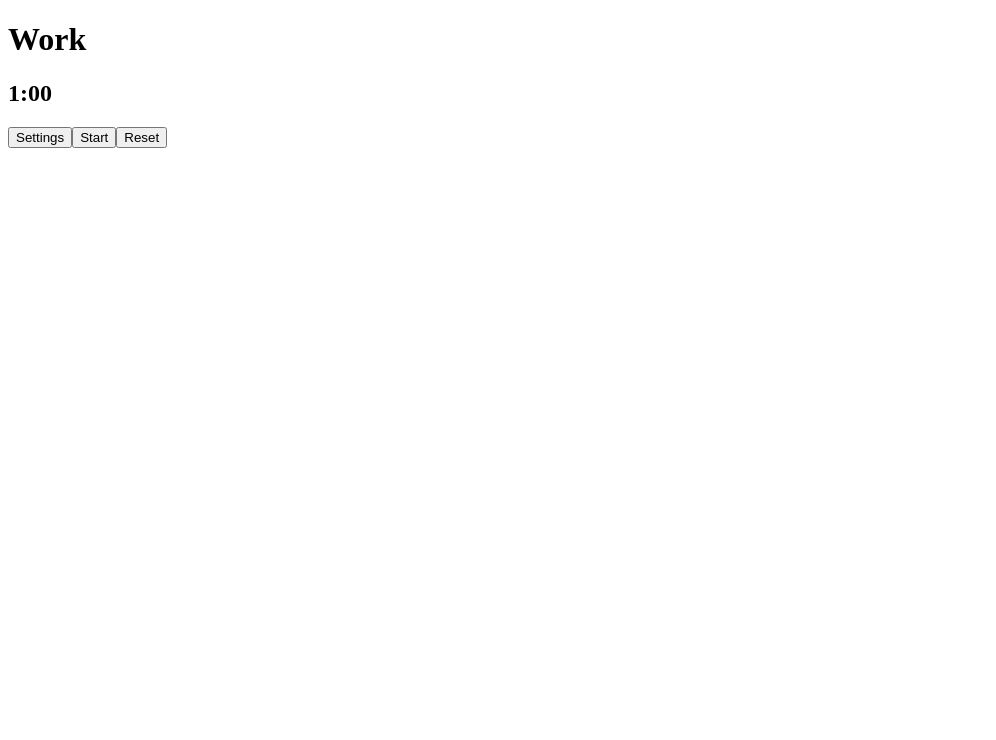
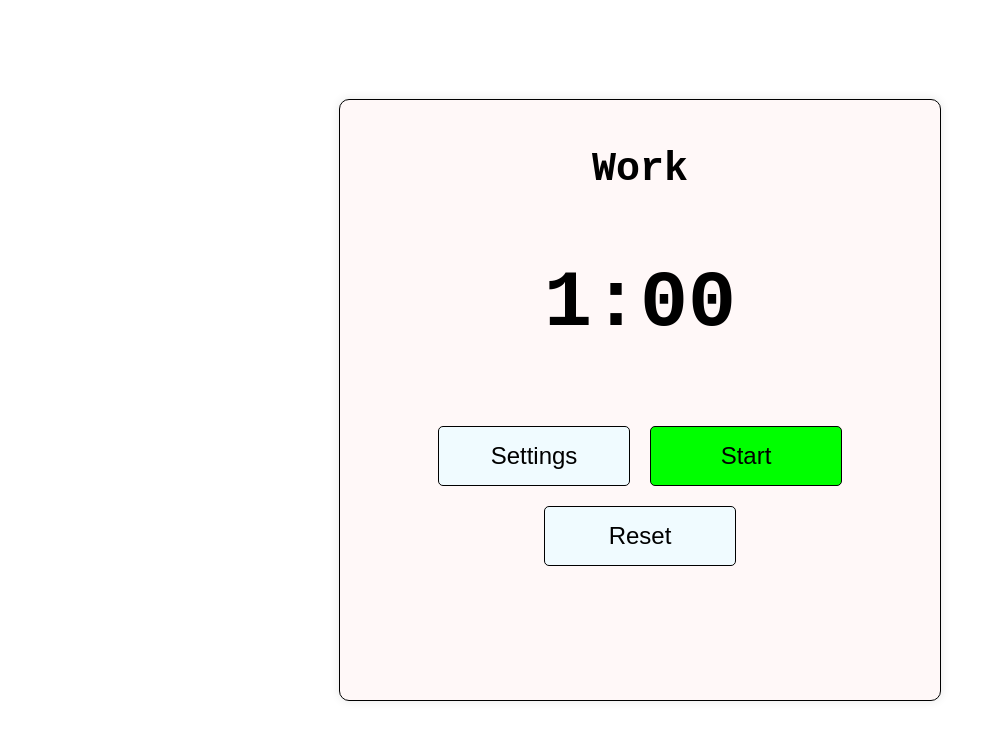
Before and after one commit to eckertliam/focus-timer, a React (Create React App) app: page / in a window 1280 px wide. Shown: the top 740 px of the page, without its empty margins (0-996 px from the left). Built offline with nearby package versions, Linux system fonts and the light colour scheme.

Commit message:
basic styling

```diff
--- a/src/App.css
+++ b/src/App.css
@@ -0,0 +1,58 @@
+/* the container class is centered in the middle of the screen */
+.container {
+    width: 70vh;
+    height: 70vh;
+    background-color: #fff8f8;
+    position: absolute;
+    top: 50%;
+    left: 50%;
+    transform: translate(-50%, -50%);
+    border-radius: 10px;
+    box-shadow: 0 0 10px 0 rgba(0, 0, 0, 0.1);
+    border: #000000 1px solid;
+    padding: 20px;
+    text-align: center;
+    font-family: 'Hack', monospace;
+}
+
+.container h1 {
+    font-size: 2.5em;
+}
+
+.container h2 {
+    font-size: 5em;
+    font-weight: bold;
+}
+
+.timerBtn {
+    padding: 10px;
+    margin: 10px;
+    font-size: 1.5em;
+    border-radius: 5px;
+    border: #000000 1px solid;
+    width: 15vw;
+    height: 7.5vh;
+}
+
+#lightStart {
+    background-color: #00ff00;
+}
+
+#lightPause {
+    background-color: #ff0000;
+}
+
+#lightReset, #lightSettingsBtn {
+    background-color: #f0fbff;
+}
+
+.numInput {
+    width: 5vw;
+    height: 3vh;
+    font-size: 1.5em;
+    border: #000000 0.4px solid;
+    appearance: none;
+    -moz-appearance: none;
+    -webkit-appearance: none;
+    text-align: center;
+}
--- a/src/App.tsx
+++ b/src/App.tsx
@@ -1,5 +1,6 @@
 import React from "react";
 import alarm from './assets/alarm.wav';
+import './App.css';
 
 const audio = new Audio(alarm);
 
@@ -62,24 +63,33 @@ export default class App extends React.Component {
     }
 
     render() {
+        document.title = secondsToTime(this.state.time);
+        const themePrefix = this.state.darkMode ? 'dark' : 'light';
         if (this.state.inSettings) {
             return (
-                <div>
+                <div id={themePrefix + 'Settings'} className='container'>
                     <h1>Settings</h1>
-                    <input type="number" value={this.state.worktime / 60} onChange={(e) => this.setState({ worktime: parseInt(e.target.value) * 60 })} />
-                    <input type="number" value={this.state.breaktime / 60} onChange={(e) => this.setState({ breaktime: parseInt(e.target.value) * 60 })} />
-                    <input type="checkbox" checked={this.state.darkMode} onChange={(e) => this.setState({ darkMode: e.target.checked })} />
-                    <button onClick={() => this.setState({ inSettings: false })}>Save</button>
+                    <label htmlFor="workTime">Work time</label>
+                    <input className='numInput' type="number" name="workTime" value={this.state.worktime / 60} onChange={(e) => this.setState({ worktime: parseInt(e.target.value) * 60 })} />
+                    <br />
+                    <label htmlFor="breakTime">Break time</label>
+                    <input className='numInput' type="number" name="breakTime" value={this.state.breaktime / 60} onChange={(e) => this.setState({ breaktime: parseInt(e.target.value) * 60 })} />
+                    <br />
+                    <label htmlFor="darkMode">Dark mode</label>
+                    <input type="checkbox" name="darkMode" checked={this.state.darkMode} onChange={(e) => this.setState({ darkMode: e.target.checked })} />
+                    <br />
+                    <button className={themePrefix + 'SaveBtn'} onClick={() => this.setState({ inSettings: false })}>Save</button>
                 </div>
             )
         } else {
+            const running = this.state.isRunning ? 'Pause' : 'Start';
             return (
-                <div>
+                <div id={themePrefix + 'Timer'} className='container'>
                     <h1>{this.state.isBreak ? 'Break' : 'Work'}</h1>
                     <h2>{secondsToTime(this.state.time)}</h2>
-                    <button onClick={() => this.setState({ inSettings: true })}>Settings</button>
-                    <button onClick={() => this.setState({ isRunning: !this.state.isRunning })}>{this.state.isRunning ? 'Pause' : 'Start'}</button>
-                    <button onClick={() => {
+                    <button className='timerBtn' id={themePrefix + 'SettingsBtn'} onClick={() => this.setState({ inSettings: true })}>Settings</button>
+                    <button className='timerBtn' id={themePrefix + running} onClick={() => this.setState({ isRunning: !this.state.isRunning })}>{running}</button>
+                    <button className='timerBtn' id={themePrefix + 'Reset'} onClick={() => {
                         this.setState({ time: this.state.worktime });
                         this.setState({ isRunning: false });
                         this.setState({ isBreak: false });
```
